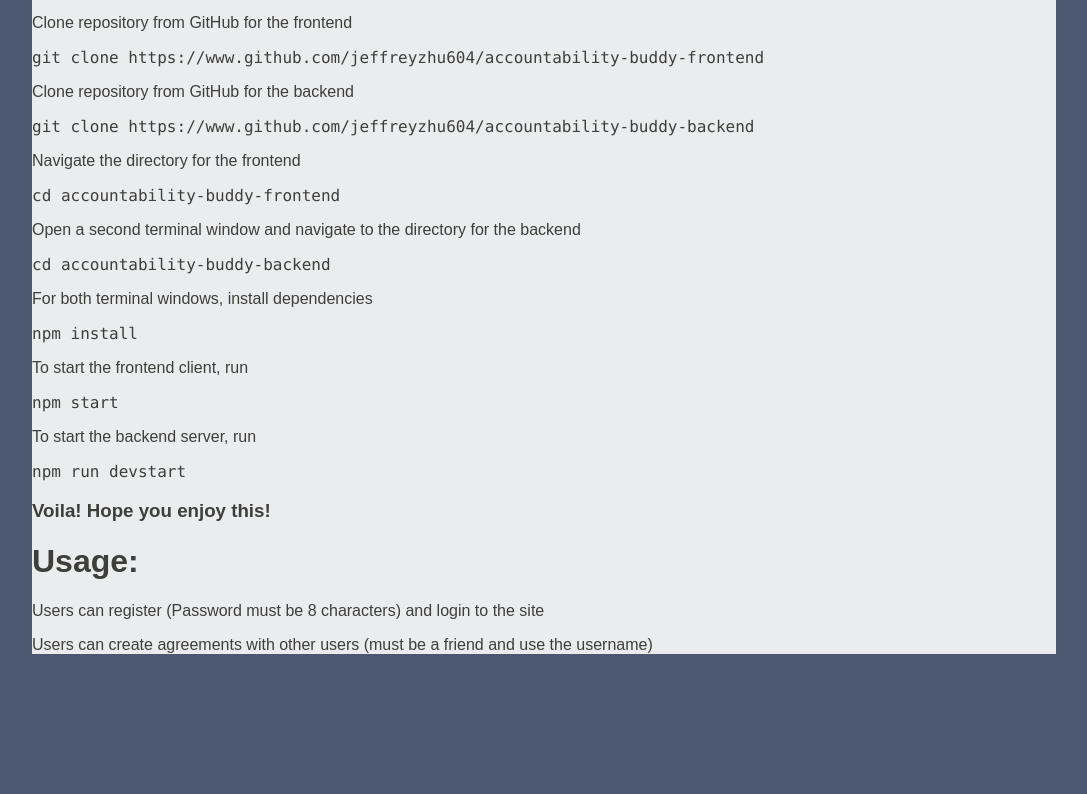
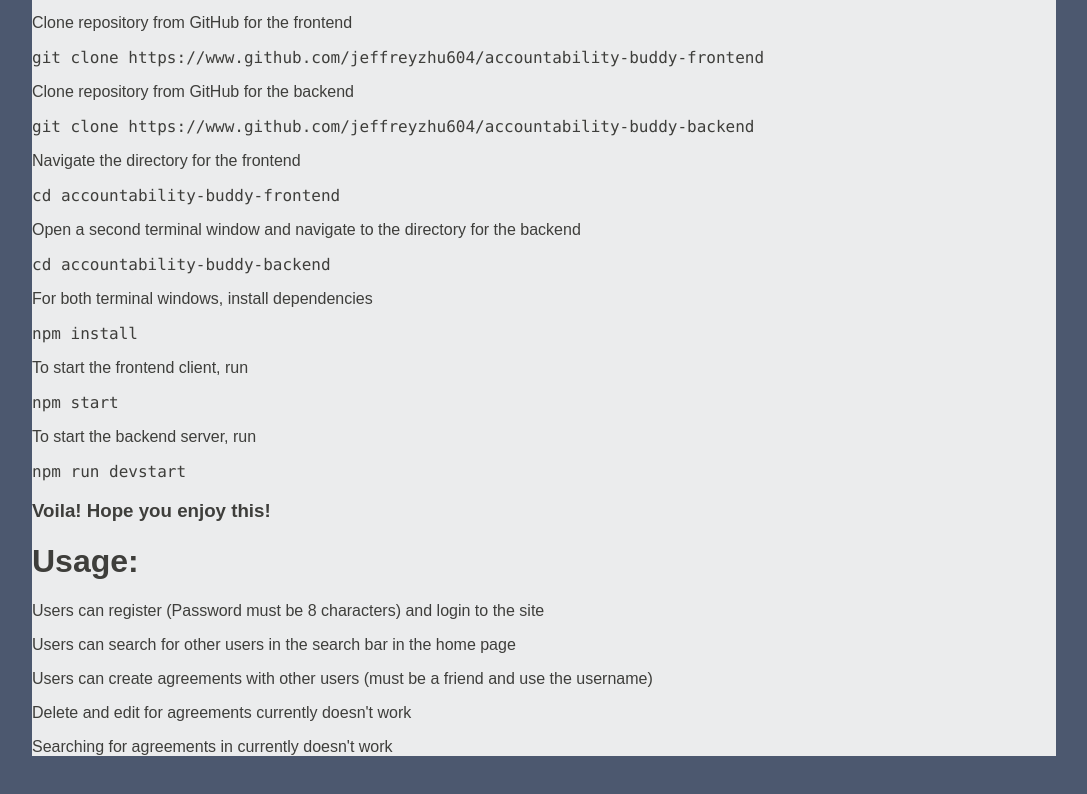
Before and after one commit to jeffreyzhu604/accountability-buddy-frontend, a React (Create React App) app: page /documentation in a window 1280 px wide. Shown: the part 318-1112 px from the top of the page, without its empty margins (96-1183 px from the left). Before the commit the page ends 1036 px from the top, so only its background shows below. Built offline with nearby package versions, Linux system fonts and the light colour scheme.

Commit message:
added more usage notes

```diff
--- a/src/component/DocumentationPage.js
+++ b/src/component/DocumentationPage.js
@@ -35,7 +35,10 @@
             <h1>Usage:</h1>
 
             <p>Users can register (Password must be 8 characters) and login to the site</p>
+            <p>Users can search for other users in the search bar in the home page</p>
             <p>Users can create agreements with other users (must be a friend and use the username)</p>
+            <p>Delete and edit for agreements currently doesn't work</p>
+            <p>Searching for agreements in currently doesn't work</p>
         </div>
     );
 };
```
